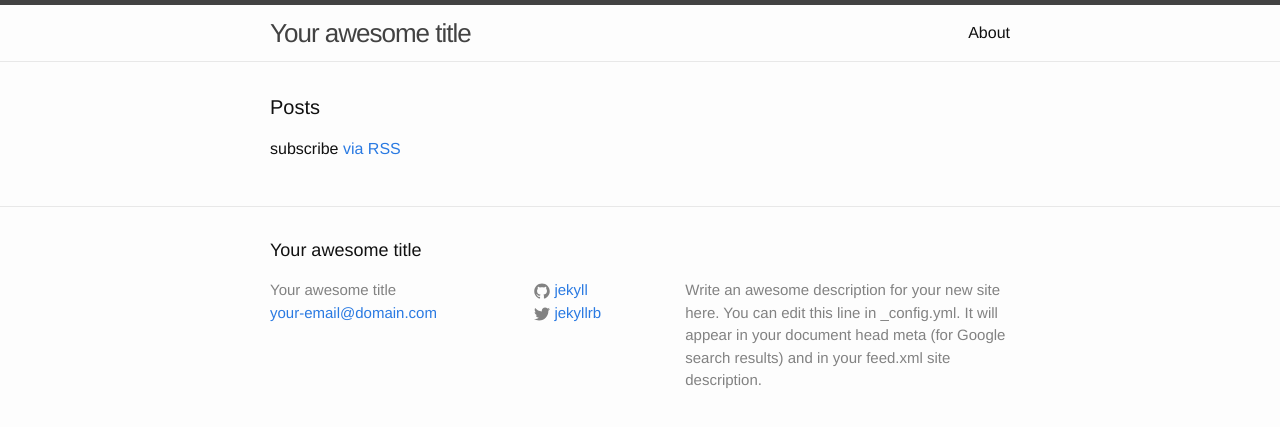
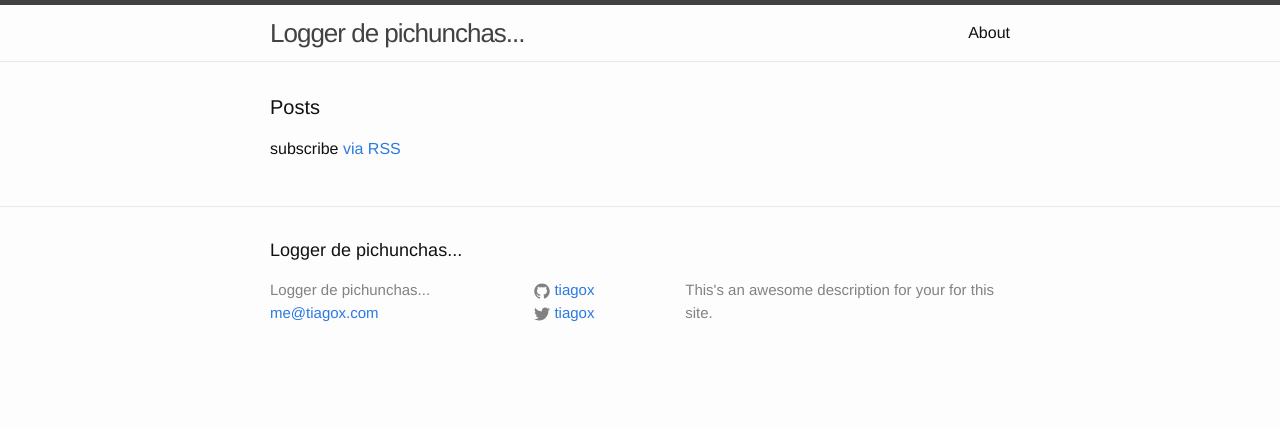
Before and after one commit to tiagox/tiagox.github.io, a Jekyll site: the page built from index.html, in a window 1280 px wide. Shown: the top 427 px of the page. Built offline with Jekyll 4.4.1, drawn with Linux system fonts in a browser that asks for light colours.

Commit message:
Update _config.yml

```diff
--- a/_config.yml
+++ b/_config.yml
@@ -1,14 +1,13 @@
 # Site settings
-title: Your awesome title
-email: your-email@domain.com
+title: Logger de pichunchas...
+email: me@tiagox.com
 description: > # this means to ignore newlines until "baseurl:"
-  Write an awesome description for your new site here. You can edit this
-  line in _config.yml. It will appear in your document head meta (for
-  Google search results) and in your feed.xml site description.
+  This's an awesome description for your for this site.
 baseurl: "" # the subpath of your site, e.g. /blog/
-url: "http://yourdomain.com" # the base hostname & protocol for your site
-twitter_username: jekyllrb
-github_username:  jekyll
+url: "http://tiagox.com" # the base hostname & protocol for your site
+twitter_username: tiagox
+github_username:  tiagox
+permalink: /:year/:month/:title
 
 # Build settings
 markdown: kramdown
```
